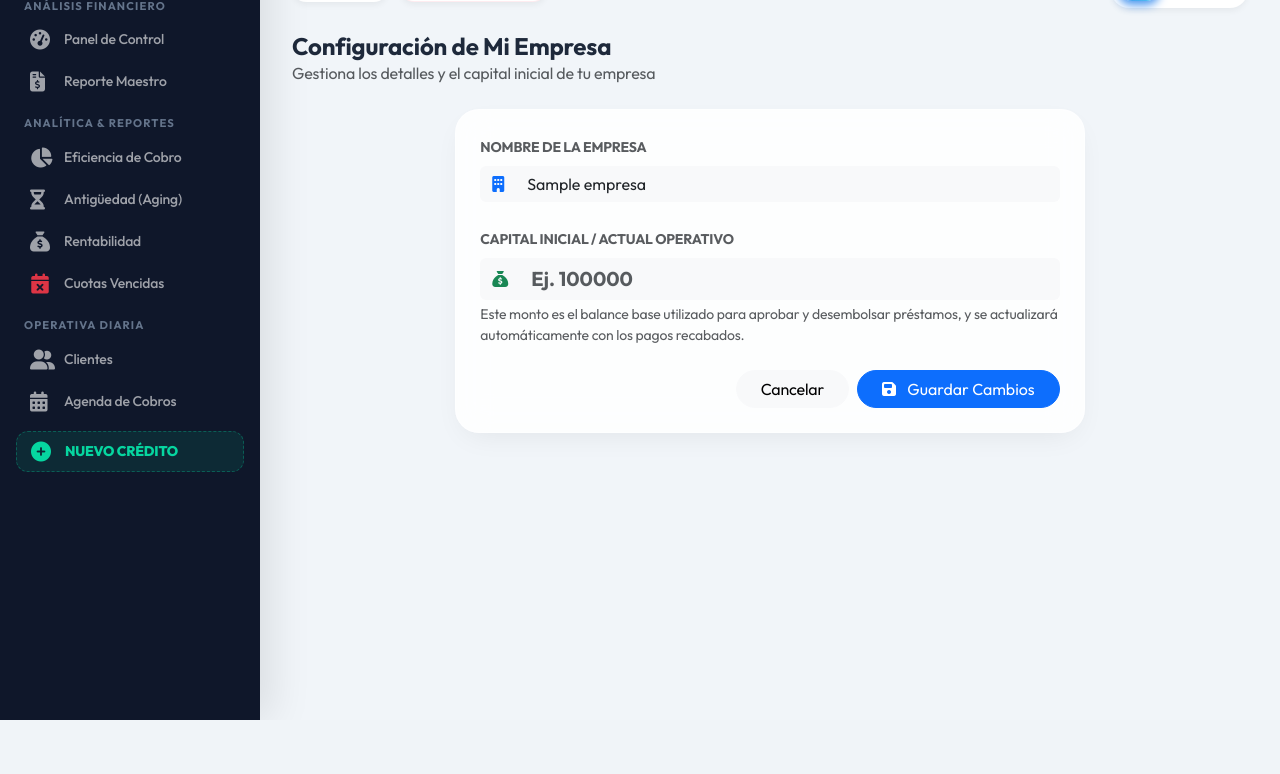
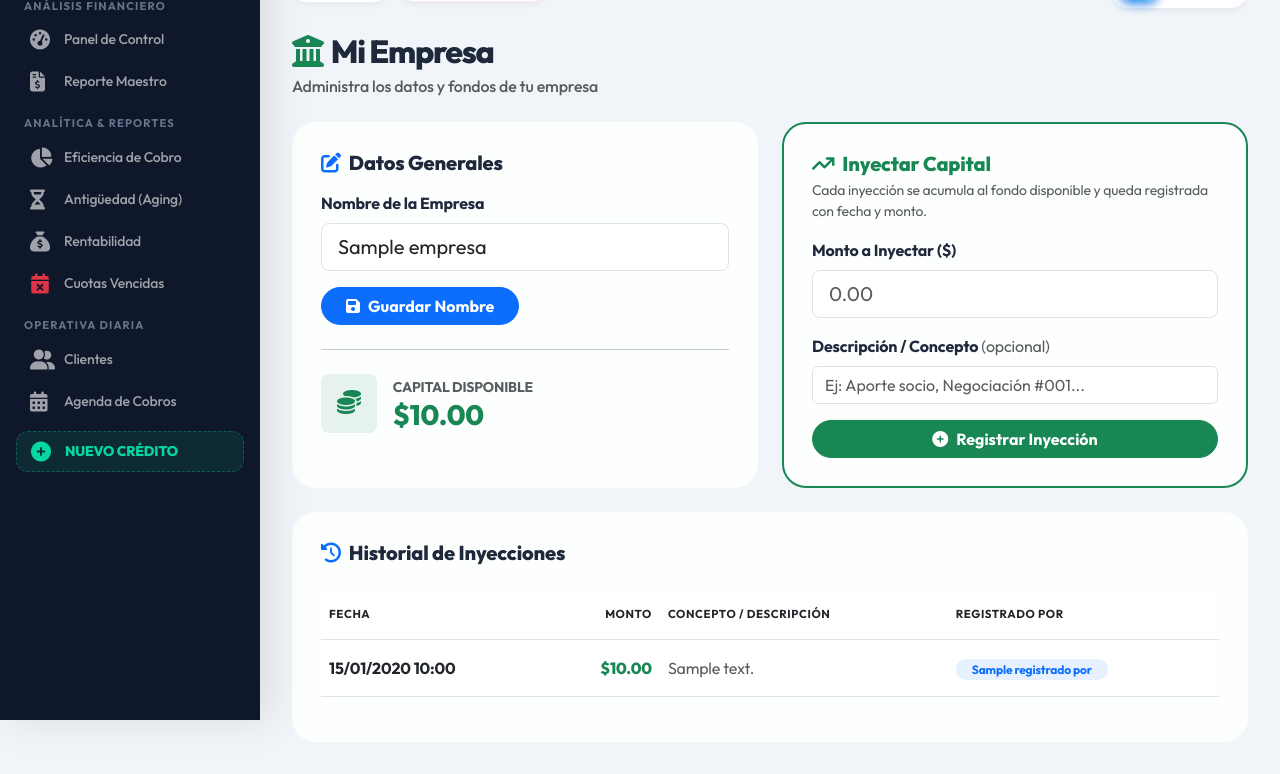
Before and after one commit to ThuingWilliam/prestaprop, a Flask app: template templates/auth/mi_empresa.html in a window 1280 px wide. Shown: the part 80-854 px from the top of the page. Before the commit the page ends 800 px from the top, so only its background shows below. Run offline with Flask 3, Linux system fonts and the light colour scheme; the template is opened without the code that fills it: most values are stand-ins (such as "Sample title", 1, 10 or a date in 2020).

Commit message:
feat: Roles empresa, historial capital e interfaz movil

```diff
--- a/models/__init__.py
+++ b/models/__init__.py
@@ -8,3 +8,4 @@
 from .pago import Pago, AplicacionPago
 from .mora import Mora
 from .auditoria import BitacoraAuditoria
+from .inyeccion_capital import InyeccionCapital
--- a/models/empresa.py
+++ b/models/empresa.py
@@ -2,6 +2,7 @@
 from datetime import datetime
 from sqlalchemy import Column, String, Numeric, DateTime
 from sqlalchemy.dialects.postgresql import UUID
+from sqlalchemy.orm import relationship
 from database import Base
 
 class Empresa(Base):
@@ -12,5 +13,7 @@
     capital_inicial = Column(Numeric(14, 2), default=0.00, nullable=False)
     creado_en       = Column(DateTime, default=datetime.utcnow)
 
+    inyecciones     = relationship("InyeccionCapital", back_populates="empresa", order_by="InyeccionCapital.fecha.desc()")
+
     def __repr__(self):
         return f"<Empresa {self.nombre} | Capital: {self.capital_inicial}>"
--- a/models/usuario.py
+++ b/models/usuario.py
@@ -17,7 +17,7 @@
     username       = Column(String(50), unique=True, nullable=False)
     email          = Column(String(150), unique=True, nullable=False)
     contrasena_hash = Column(String(255), nullable=False)
-    rol            = Column(Enum(RolUsuario), nullable=False, default=RolUsuario.OFICIAL)
+    rol            = Column(Enum(RolUsuario), nullable=False, default=RolUsuario.OFICIAL_COBRO)
     activo         = Column(Boolean, default=True)
     creado_en      = Column(DateTime, default=datetime.utcnow)
     empresa_id     = Column(UUID(as_uuid=True), ForeignKey("empresas.id"), nullable=True)
--- a/templates/auth/mi_empresa.html
+++ b/templates/auth/mi_empresa.html
@@ -1,45 +1,123 @@
 {% extends 'layout/base.html' %}
-{% block title %}Mi Empresa - PrestaPro{% endblock %}
+{% block title %}Mi Empresa | {{ session.get('empresa_nombre', 'PrestaPro') }}{% endblock %}
 
 {% block content %}
-<div class="row g-4 mb-4">
-    <div class="col-12">
-        <h2 class="h4 mb-0 fw-bold">Configuración de Mi Empresa</h2>
-        <p class="text-muted mb-0">Gestiona los detalles y el capital inicial de tu empresa</p>
+<div class="animate-fade-in">
+    <div class="d-flex justify-content-between align-items-center mb-4">
+        <div>
+            <h1 class="fw-black mb-1" style="font-size:2rem; letter-spacing:-0.04em;">
+                <i class="fa-solid fa-building-columns text-success me-2"></i>Mi Empresa
+            </h1>
+            <p class="text-muted fw-medium mb-0">Administra los datos y fondos de tu empresa</p>
+        </div>
     </div>
-</div>
 
-<div class="row g-4">
-    <div class="col-12 col-lg-8 mx-auto">
-        <div class="glass-card p-4">
-            <form method="POST" action="{{ url_for('auth.mi_empresa') }}">
-                <div class="mb-4">
-                    <label class="form-label text-muted small fw-bold">NOMBRE DE LA EMPRESA</label>
-                    <div class="input-group">
-                        <span class="input-group-text bg-light border-0"><i class="fa-solid fa-building text-primary"></i></span>
-                        <input type="text" name="nombre" class="form-control border-0 bg-light" value="{{ empresa.nombre if empresa else '' }}" required placeholder="Ingresa el nombre de tu empresa">
+    <div class="row g-4">
+
+        <!-- Card: Nombre de la Empresa -->
+        <div class="col-lg-6">
+            <div class="nextgen-card h-100">
+                <h5 class="fw-black mb-3"><i class="fa-solid fa-pen-to-square text-primary me-2"></i>Datos Generales</h5>
+                <form method="POST">
+                    <input type="hidden" name="accion" value="actualizar_nombre">
+                    <div class="mb-3">
+                        <label class="form-label fw-bold">Nombre de la Empresa</label>
+                        <input type="text" name="nombre" class="form-control form-control-lg"
+                               value="{{ empresa.nombre if empresa else '' }}"
+                               placeholder="Ej: Financiera Los Alamos" required>
+                    </div>
+                    <button type="submit" class="btn btn-primary fw-bold px-4 rounded-pill">
+                        <i class="fa-solid fa-floppy-disk me-2"></i>Guardar Nombre
+                    </button>
+                </form>
+
+                {% if empresa %}
+                <hr class="my-4">
+                <div class="d-flex align-items-center gap-3">
+                    <div class="p-3 rounded-3 bg-success bg-opacity-10">
+                        <i class="fa-solid fa-coins text-success fs-4"></i>
+                    </div>
+                    <div>
+                        <div class="text-muted small fw-bold text-uppercase">Capital Disponible</div>
+                        <div class="h3 fw-black text-success mb-0">${{ "{:,.2f}".format(empresa.capital_inicial) }}</div>
                     </div>
                 </div>
+                {% endif %}
+            </div>
+        </div>
 
-                <div class="mb-4">
-                    <label class="form-label text-muted small fw-bold">CAPITAL INICIAL / ACTUAL OPERATIVO</label>
-                    <div class="input-group">
-                        <span class="input-group-text bg-light border-0"><i class="fa-solid fa-sack-dollar text-success"></i></span>
-                        <input type="number" step="0.01" min="0" name="capital_inicial" class="form-control border-0 bg-light fw-bold text-success fs-5" value="{{ empresa.capital_inicial if empresa else '0.00' }}" required placeholder="Ej. 100000">
+        <!-- Card: Inyectar Capital -->
+        <div class="col-lg-6">
+            <div class="nextgen-card h-100 border border-success border-2">
+                <h5 class="fw-black mb-1 text-success"><i class="fa-solid fa-arrow-trend-up me-2"></i>Inyectar Capital</h5>
+                <p class="text-muted small mb-3">Cada inyección se acumula al fondo disponible y queda registrada con fecha y monto.</p>
+                {% if empresa %}
+                <form method="POST">
+                    <input type="hidden" name="accion" value="inyectar_capital">
+                    <div class="mb-3">
+                        <label class="form-label fw-bold">Monto a Inyectar ($)</label>
+                        <input type="number" name="monto" class="form-control form-control-lg"
+                               min="0.01" step="0.01" placeholder="0.00" required>
                     </div>
-                    <div class="form-text">
-                        Este monto es el balance base utilizado para aprobar y desembolsar préstamos, y se actualizará automáticamente con los pagos recabados.
+                    <div class="mb-3">
+                        <label class="form-label fw-bold">Descripción / Concepto <span class="text-muted fw-normal">(opcional)</span></label>
+                        <input type="text" name="descripcion" class="form-control"
+                               placeholder="Ej: Aporte socio, Negociación #001...">
                     </div>
+                    <button type="submit" class="btn btn-success fw-bold px-4 rounded-pill w-100">
+                        <i class="fa-solid fa-plus-circle me-2"></i>Registrar Inyección
+                    </button>
+                </form>
+                {% else %}
+                <div class="alert alert-warning">Primero guarda el nombre de la empresa para poder inyectar capital.</div>
+                {% endif %}
+            </div>
+        </div>
+
+        <!-- Historial de Inyecciones -->
+        <div class="col-12">
+            <div class="nextgen-card">
+                <h5 class="fw-black mb-4">
+                    <i class="fa-solid fa-clock-rotate-left text-primary me-2"></i>Historial de Inyecciones
+                </h5>
+                {% if inyecciones %}
+                <div class="table-responsive">
+                    <table class="table table-hover align-middle">
+                        <thead>
+                            <tr class="text-muted" style="font-size:0.72rem; letter-spacing:0.05em;">
+                                <th class="py-3">FECHA</th>
+                                <th class="py-3 text-end">MONTO</th>
+                                <th class="py-3">CONCEPTO / DESCRIPCIÓN</th>
+                                <th class="py-3">REGISTRADO POR</th>
+                            </tr>
+                        </thead>
+                        <tbody>
+                            {% for inj in inyecciones %}
+                            <tr>
+                                <td class="py-3 fw-bold">{{ inj.fecha.strftime('%d/%m/%Y %H:%M') }}</td>
+                                <td class="py-3 text-end fw-black text-success fs-6">${{ "{:,.2f}".format(inj.monto) }}</td>
+                                <td class="py-3 text-muted">{{ inj.descripcion or '—' }}</td>
+                                <td class="py-3">
+                                    {% if inj.registrado_por %}
+                                    <span class="badge bg-primary bg-opacity-10 text-primary rounded-pill px-3">
+                                        {{ inj.registrado_por.nombre }}
+                                    </span>
+                                    {% else %}—{% endif %}
+                                </td>
+                            </tr>
+                            {% endfor %}
+                        </tbody>
+                    </table>
                 </div>
+                {% else %}
+                <div class="py-5 text-center text-muted">
+                    <i class="fa-solid fa-inbox fs-1 opacity-25 d-block mb-3"></i>
+                    Aún no hay inyecciones de capital registradas.
+                </div>
+                {% endif %}
+            </div>
+        </div>
 
-                <div class="d-flex justify-content-end gap-2 mt-4">
-                    <a href="{{ url_for('main.index') }}" class="btn btn-light rounded-pill px-4">Cancelar</a>
-                    <button type="submit" class="btn btn-primary rounded-pill px-4">
-                        <i class="fa-solid fa-save me-2"></i> Guardar Cambios
-                    </button>
-                </div>
-            </form>
-        </div>
     </div>
 </div>
 {% endblock %}
--- a/templates/dashboard/index.html
+++ b/templates/dashboard/index.html
@@ -76,7 +76,7 @@
 <div class="kpi-grid">
     {% if session.get('rol') in ['ADMINISTRADOR', 'GERENTE_EMPRESA'] %}
     <!-- Admin & Gerente View -->
-    {% if session.get('rol') == 'GERENTE_EMPRESA' %}
+    {% if empresa_capital is defined and empresa_capital > 0 %}
     <div class="nextgen-card border border-success border-2 shadow-lg">
         <div class="card-icon-box bg-success text-white">
             <i class="fa-solid fa-building-columns fs-5"></i>
```
Also changed, not shown: models/enums.py (+4 -4 lines), models/inyeccion_capital.py (added, +22 -0 lines), routes/auth.py (+49 -17 lines), routes/clientes.py (+15 -6 lines), routes/main.py (+9 -7 lines), routes/prestamos.py (+18 -10 lines), scripts/migrate_all.py (added, +60 -0 lines), scripts/migrate_inyecciones.py (added, +27 -0 lines), scripts/migrate_roles.py (added, +35 -0 lines), static/css/style.css (+81 -11 lines).
